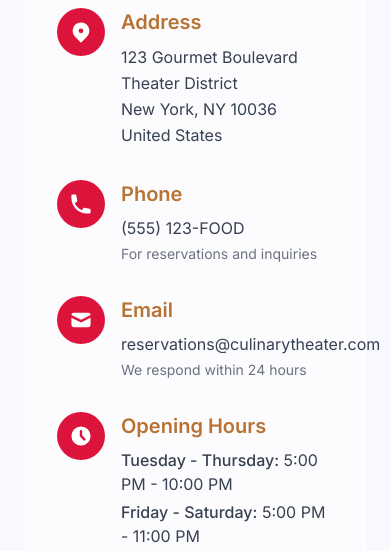
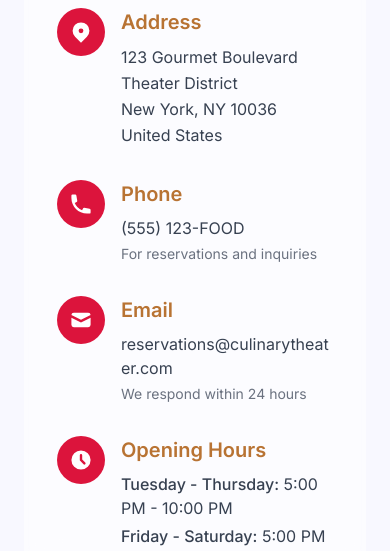
Before and after one commit to adeyvsvf/culinary-theater-website, a plain HTML site: page contact.html in a window 390 px wide. Shown: the part 549-1100 px from the top of the page. Drawn offline with nearby package versions, Linux system fonts and the light colour scheme.

Commit message:
Fix email text overflow on mobile - add break-all class to long email address

```diff
--- a/contact.html
+++ b/contact.html
@@ -154,7 +154,7 @@
                                 <div>
                                     <h3 class="text-xl font-semibold mb-2 text-copper-accent dark:text-golden-harvest">Email</h3>
                                     <p class="text-gray-700 dark:text-gray-300">
-                                        <a href="mailto:reservations@culinarytheater.com" class="hover:text-crimson-fire transition-colors duration-200">
+                                        <a href="mailto:reservations@culinarytheater.com" class="hover:text-crimson-fire transition-colors duration-200 break-all">
                                             reservations@culinarytheater.com
                                         </a>
                                     </p>
```
Also changed, not shown: 1 other file.
